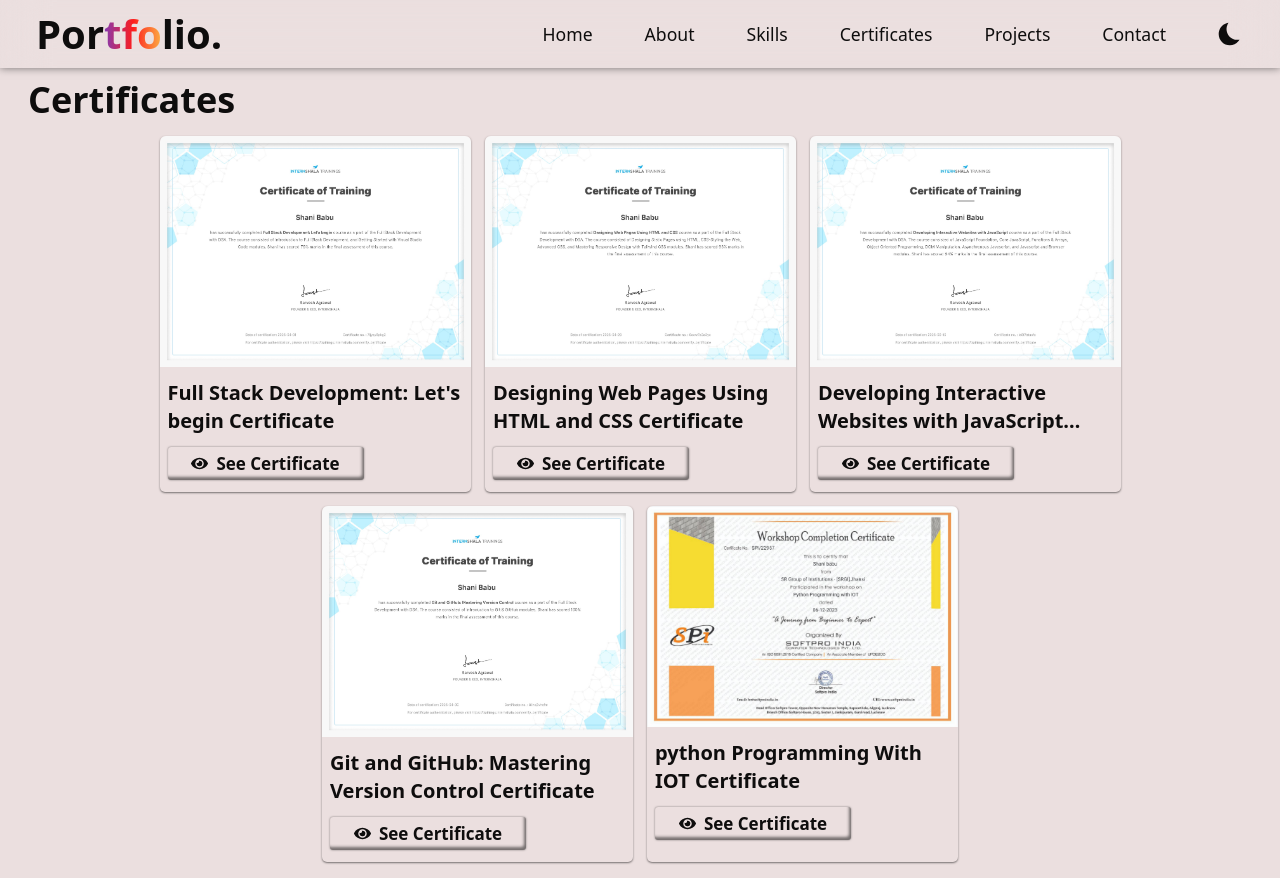
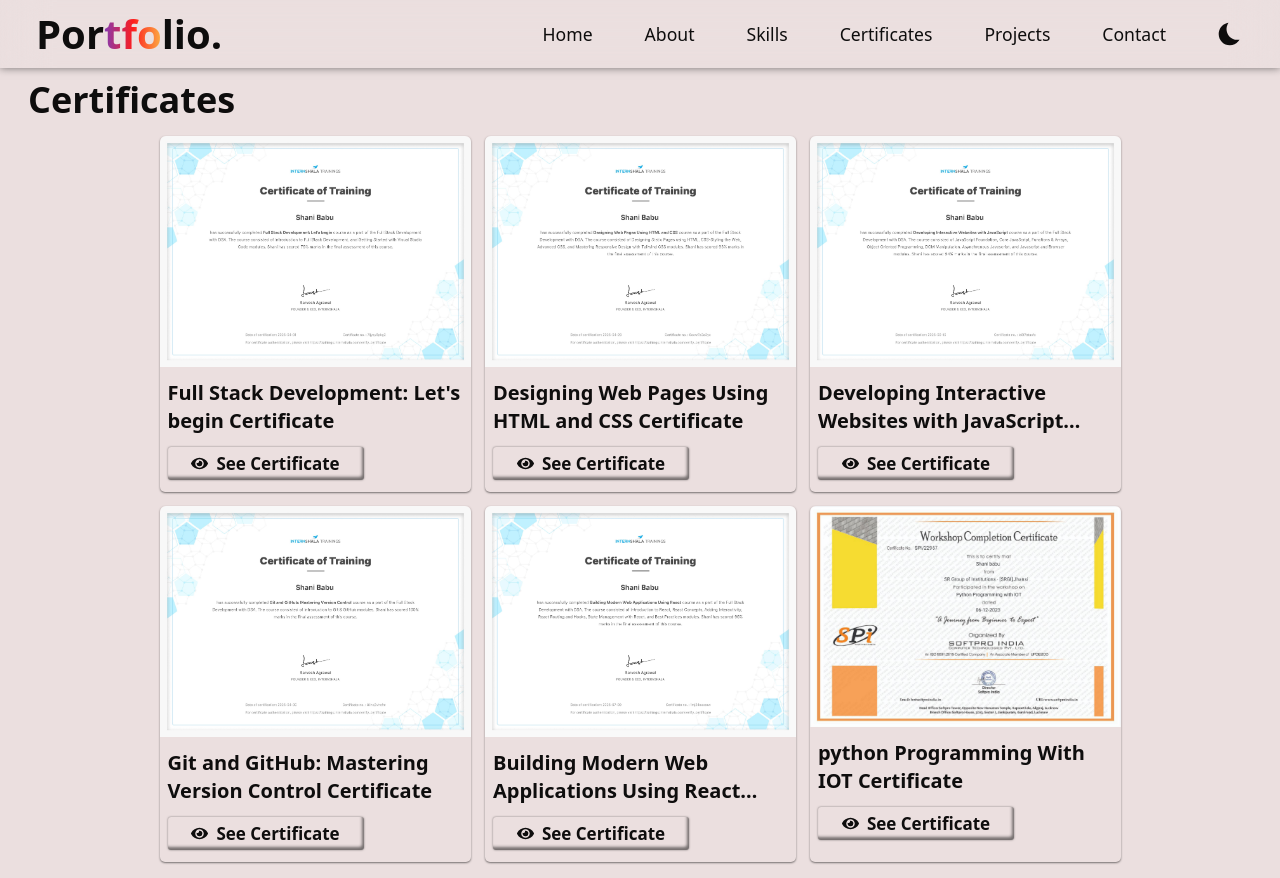
Before and after one commit to Shanisinghh/Shani_portfolio_0114, a React (Vite) app: page /certificates in a window 1280 px wide. Built offline with nearby package versions, Linux system fonts and the light colour scheme.

Commit message:
add react certificate

```diff
--- a/src/data/Data.js
+++ b/src/data/Data.js
@@ -10,6 +10,7 @@ import github from '../assets/github.jpg'
 import javascript from '../assets/javascript.jpg'
 import htmlcss from '../assets/htmlcss.jpg'
 import letsbegain from '../assets/letsbegain.jpg'
+import react from '../assets/react.jpg'
 import python from '../assets/python.jpg'
 
 export const projects = [
@@ -118,8 +119,16 @@ const certificates = [
     animation:"zoom-in-up"
 
   },
+
   {
     id: 5,
+    title: "Building Modern Web Applications Using React Certificate",
+    image: react,
+    animation:"flip-left"
+
+  },
+  {
+    id: 6,
     title: "python Programming With IOT Certificate",
     image: python,
     animation:"flip-down"
```
Also changed, not shown: src/assets/react.jpg (added), 1 other file (tests, documents, lock files or other folders).
